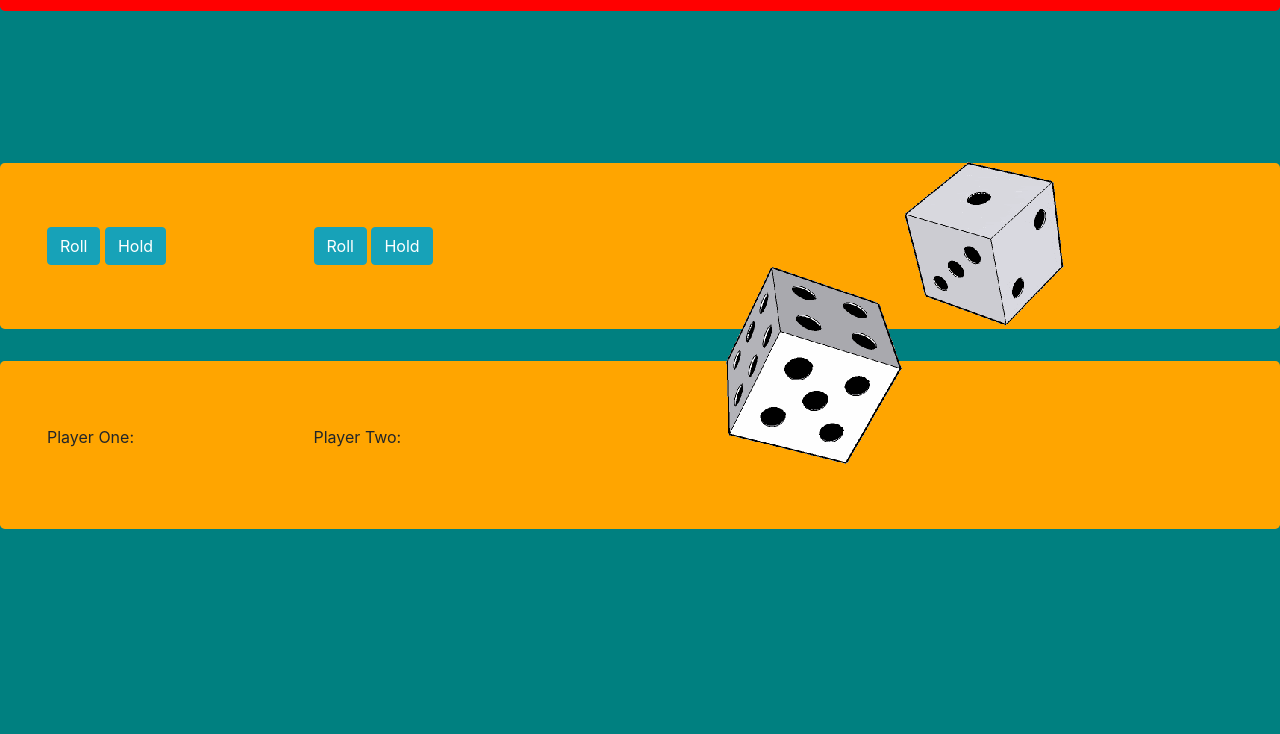
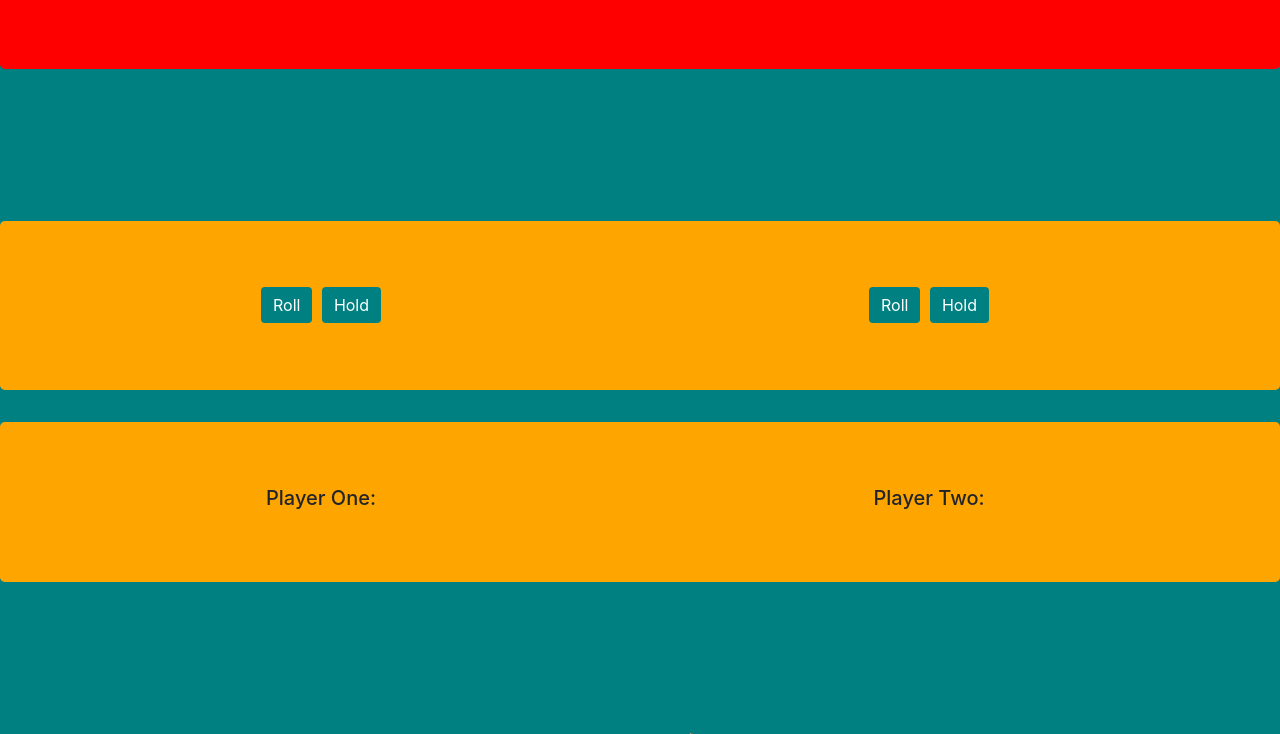
Before and after one commit to brianhenry617/pig-dice, a plain HTML site: page index.html in a window 1280 px wide. Shown: the part 173-907 px from the top of the page. Before the commit the page ends 800 px from the top, so only its background shows below. Drawn offline with Linux system fonts and the light colour scheme.

Commit message:
change HTML and CSS to clean-up page

```diff
--- a/css/styles.css
+++ b/css/styles.css
@@ -9,21 +9,33 @@
 h1{
   text-align: center;
   color: orange;
-}
+  }
 
 body{
   background-color: teal;
 }
-
+p {
+  font-size: 14pt;
+  font-weight: 300;
+  font-style: italic;
+}
 button{
   background-color: orange;
 }
-#player1 {
-  max-width: 50%;
+#buttonRow {
+  max-width: 100%;
+  text-align: center;
 }
-#player2 {
-  max-width: 50%;
+#scoreRow {
+  max-width: 100%;
+  text-align: center;
 }
-#gifimg {
-float: right;
+#gif {
+  max-width: 200px;
+  margin-left: 22.5%;
 }
+.btn {
+  background-color: #008080;
+  border: none;
+  margin: 2.5px;
+}
--- a/index.html
+++ b/index.html
@@ -9,43 +9,44 @@
   </head>
   <body>
     <div class="jumbotron jumbotron-flex jumboOne">
-      <h1>PIG DICE GAME</h1>
-    </div>
-    <div id="gifimg">
-      <img src="img/dice-roll.gif" alt="gif">
+      <h1 class="display-2"><em>PIG DICE GAME</em></h1>
     </div>
     <br>
     <br>
     <br>
     <br>
     <br>
-
+    <!-- buttons -->
     <div class="jumbotron jumboTwo">
-      <div id="buttons" class="row">
+      <div id="buttonRow" class="row">
         <div id="player1" class="col-md-6">
           <button type="button" id="roll1" class="btn btn-info">Roll</button>
           <button id="hold1" type="button" class="btn btn-info">Hold</button>
         </div>
+
         <div id="player2" class="col-md-6">
           <button type="button" id="roll2" class="btn btn-info">Roll</button>
           <button id="hold2" type="button" class="btn btn-info">Hold</button>
         </div>
       </div>
     </div>
-
+    <!-- scores -->
     <div class="jumbotron jumboTwo">
-      <div class="row">
-        <div class="col-md-6" id="activePlayer2">
-          <p>Player One:</p>
+      <div class="row" id="scoreRow">
+        <div class="col-md-6" id="activePlayer1">
+          <h5>Player One:</h5>
           <span id="score1"></span>
         </div>
         <div class="col-md-6" id="activePlayer2">
-          <p>Player Two:</p>
+          <h5>Player Two:</h5>
           <span id="score2"></span>
         </div>
       </div>
     </div>
-
+    <!-- gif -->
+    <div id="gif">
+      <img src="img/dice-roll.gif" alt="gif">
+    </div>
 
   </body>
 </html>
```
